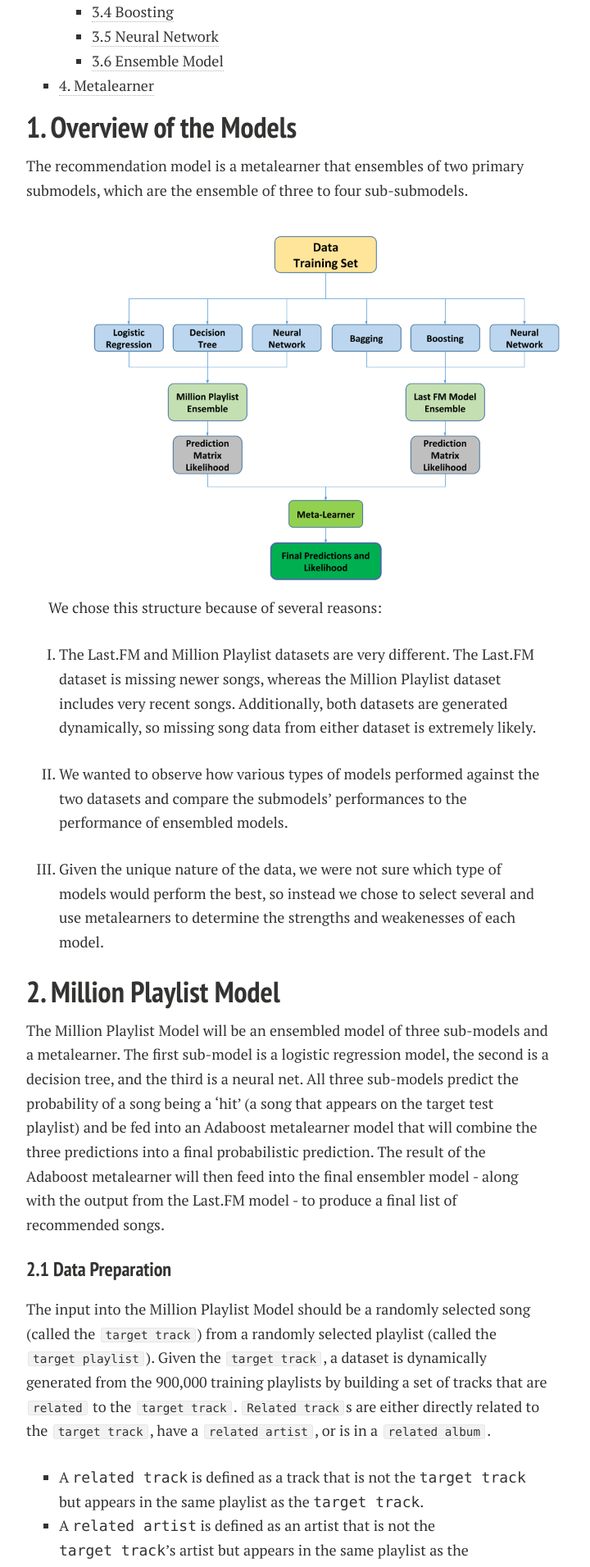
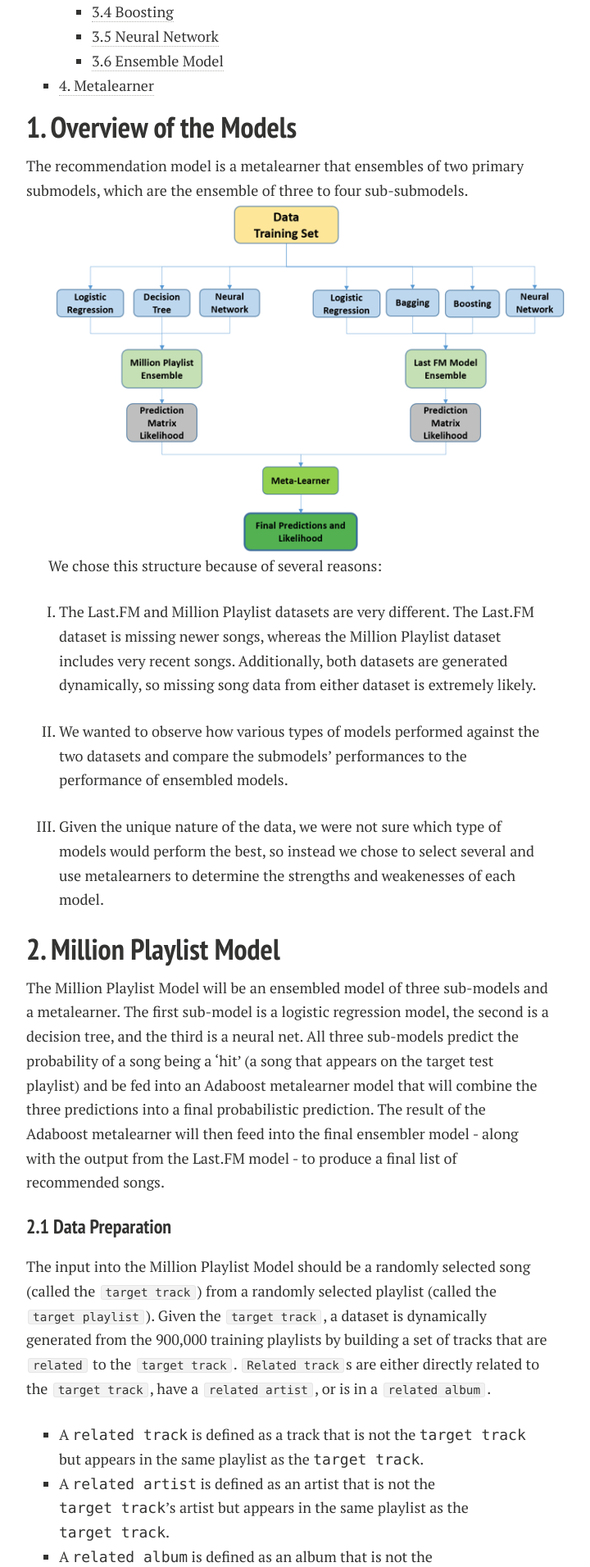
Before and after one commit to lyannaliu/lyannaliu.github.io, a Jekyll site: the page built from modelsandmethods.md, in a window 1280 px wide. Shown: the part 557-2469 px from the top of the page at 82% size, without its empty margins (288-1008 px from the left). Built offline with Jekyll 4.4.1, drawn with Linux system fonts in a browser that asks for light colours; nearby versions of some CDN libraries.

Commit message:
updated images

```diff
--- a/modelsandmethods.md
+++ b/modelsandmethods.md
@@ -27,7 +27,7 @@ title: Models and Methods
 <h2 id="1">1. Overview of the Models</h2>
 The recommendation model is a metalearner that ensembles of two primary submodels, which are the ensemble of three to four sub-submodels.
 
-![Fig](/images/Fig.png)
+![Fig](/images/fig2_diagram.png)
 
 We chose this structure because of several reasons:
 
@@ -919,7 +919,7 @@ Since both models are able to output a different set of indices, when combined,
 
 Logistic Regression was selected for the final metalearner because for both of the submodels, logistic regression seemed to perfrom well.
 
-![Two Model Prediction DF](/images/final_meta_df.png)
+![Two Model Prediction DF](/images/final_meta_df_v2.png)
 
 In order to combine the predictions from the two models, several steps of preprocessing need to occur.
 
```
